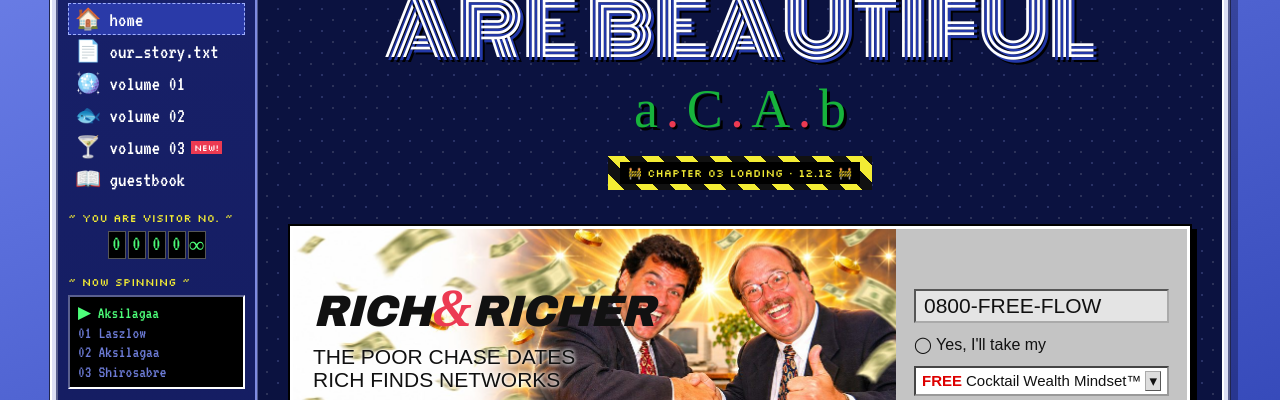
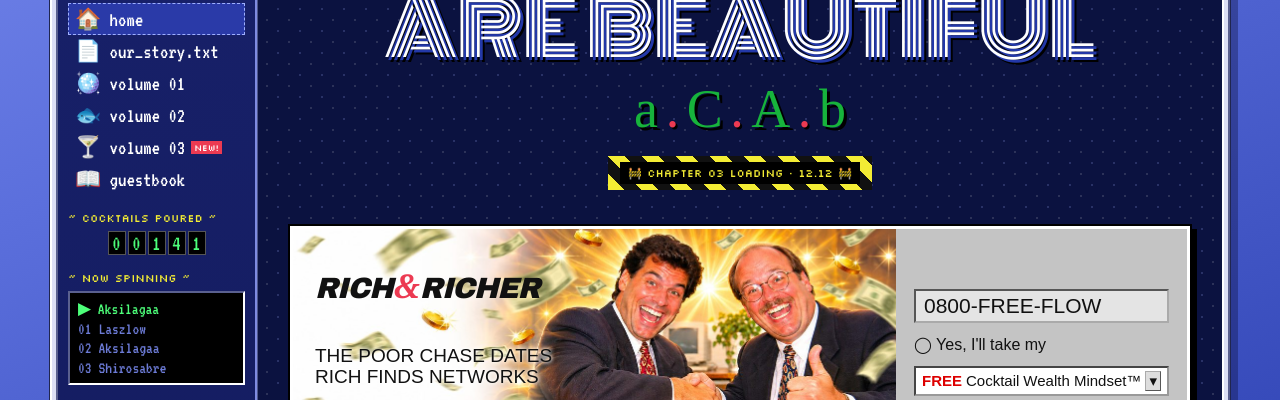
Before and after one commit to johannessanford/acab-site, a website: page index.html in a window 1280 px wide. Shown: the part 349-749 px from the top of the page. Drawn offline with Linux system fonts and the light colour scheme; no server answers; a web font is replaced by a local one.

Commit message:
Add files via upload

```diff
--- a/index.html
+++ b/index.html
@@ -263,10 +263,10 @@ main section.show{animation:pop .25s ease-out}
 /* top: PowerBooks layout — white copy | photo | grey form */
 .bn1{background:#fff;color:#111;grid-template-columns:minmax(0,1fr) auto;min-height:170px}
 .bn1{aspect-ratio:3.2/1}
-.bn1 .b1-white{background:#fff url(img/ad_rich_wide.jpg) right center/cover no-repeat;align-self:stretch;padding:14px 44% 14px 20px;gap:12px;container-type:inline-size}
-.bn1 .b1-logo{font-size:clamp(28px,4.4vw,44px)}.bn1 .b1-logo span{font-size:1.12em}
-.bn1 .b1-h{white-space:nowrap;font-size:clamp(14px,2vw,21px);text-shadow:0 0 4px #fff,0 0 4px #fff}
-.bn1 .b1-pill{padding:6px 22px}.bn1 .b1-pill span{font-size:clamp(11px,1.3vw,14px)}.bn1 .b1-pill b{font-size:clamp(20px,3vw,32px)}
+.bn1 .b1-white{background:#fff url(img/ad_rich_wide.jpg) right center/cover no-repeat;align-self:stretch;padding:14px 50% 14px 22px;gap:3.4cqw;container-type:inline-size}
+.bn1 .b1-logo{font-size:10.5cqw}.bn1 .b1-logo span{font-size:1.12em}
+.bn1 .b1-h{white-space:nowrap;font-size:6.8cqw;text-shadow:0 0 4px #fff,0 0 4px #fff}
+.bn1 .b1-pill{padding:1.4cqw 5cqw}.bn1 .b1-pill span{font-size:3.4cqw}.bn1 .b1-pill b{font-size:7.6cqw}
 .b1-white{display:flex;flex-direction:column;justify-content:center;gap:8px;padding:12px 16px}
 .b1-logo{font-family:"Arial Black",Arial,sans-serif;font-weight:900;font-size:28px;letter-spacing:-1px;font-style:italic;line-height:1}
 .b1-logo span{color:var(--red);font-family:Georgia,serif;font-size:32px;margin:0 1px}
@@ -371,8 +371,8 @@ main section.show{animation:pop .25s ease-out}
             <a href="#guestbook" data-go="guestbook">📖 guestbook</a>
           </nav>
           <div class="sidebits">
-            <h4>~ you are visitor no. ~</h4>
-            <div class="counter"><span>0</span><span>0</span><span>0</span><span>0</span><span>∞</span></div>
+            <h4>~ cocktails poured ~</h4>
+            <div class="counter"><span>0</span><span>0</span><span>1</span><span>4</span><span>1</span></div>
             <h4>~ now spinning ~</h4>
             <div class="sunken" style="background:#000;color:#4dff7a;font-family:VT323;font-size:17px;padding:6px 8px;line-height:1.15">
               <div id="np">▶ Laszlow</div>
```
